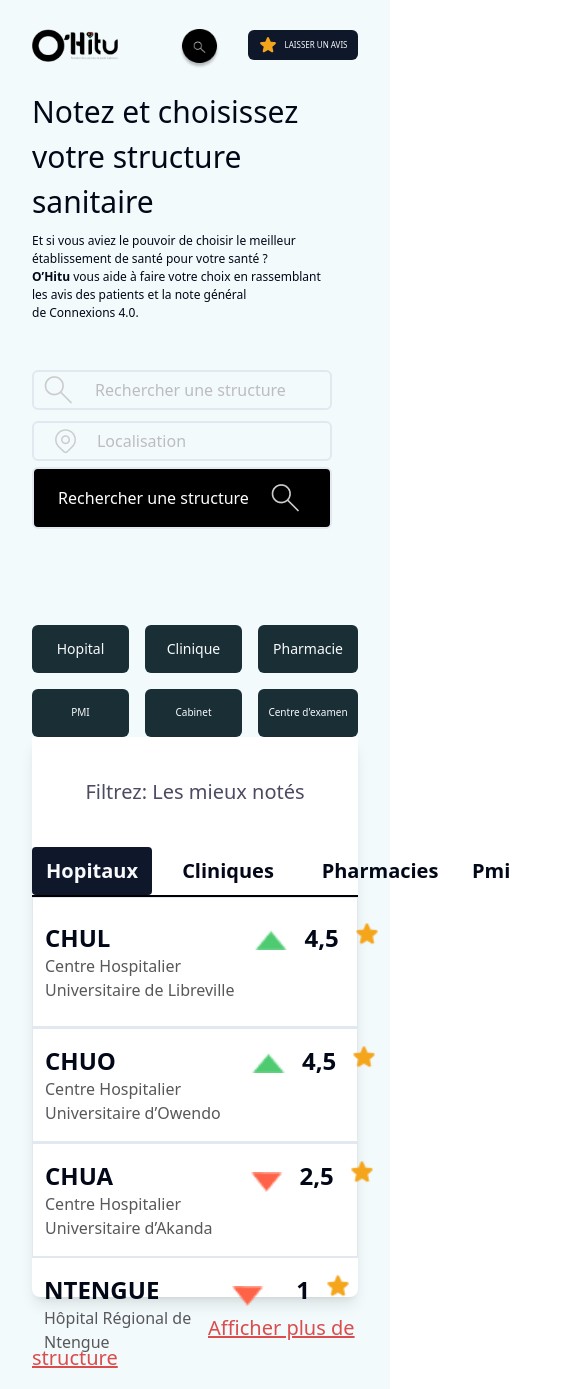
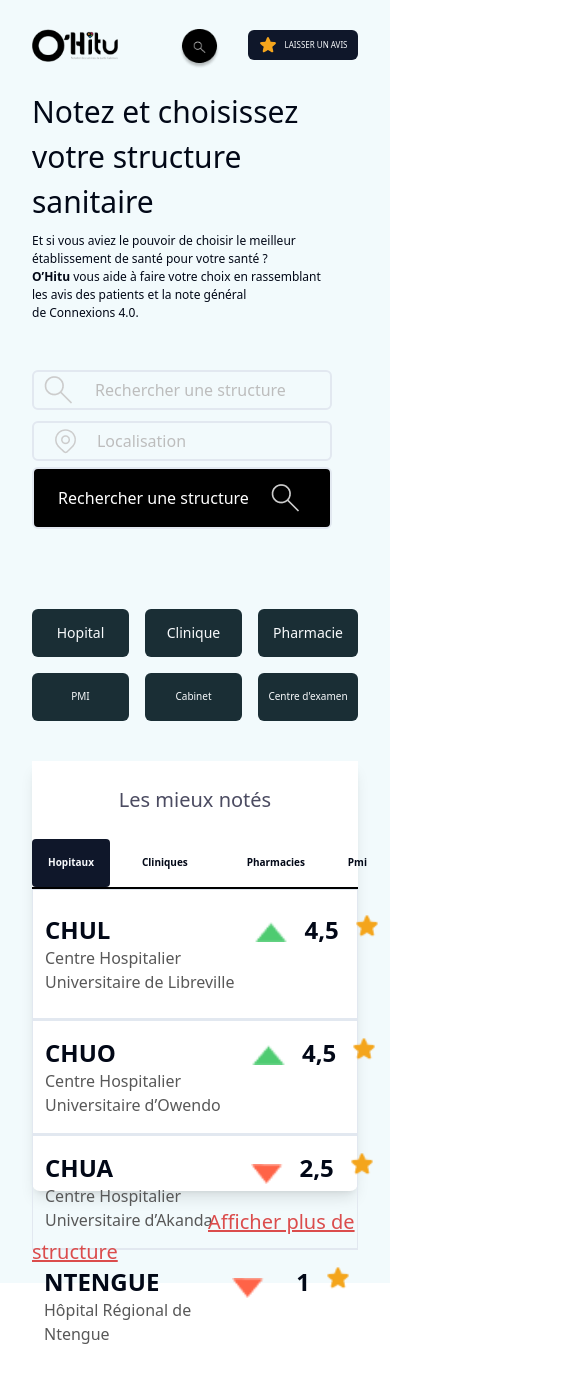
Before and after one commit to JojoELITE/O-Hitu-vite-project, a React (Vite) app: page / in a window 390 px wide. Shown: the whole page, 574 px wide, since content can reach past the window. After the commit the page ends 1362 px from the top, so only its background shows below. Built offline with nearby package versions, Linux system fonts and the light colour scheme.

Commit message:
fin de la version mobile , debut desktop

```diff
--- a/src/pages/Home.jsx
+++ b/src/pages/Home.jsx
@@ -118,7 +118,7 @@ function Home() {
 
 
 
-                <div className="flex gap-4 mt-4 lg:mt-0">
+                <div className="flex gap-4 mt- lg:mt-0">
                     <Button className=" w-[100px] lg:w-[141.25px] h-[48px] bg-[#1A2E35]" variant="">Hopital</Button>
                     <Button className=" w-[100px] lg:w-[141.25px] h-[48px] bg-[#1A2E35]" variant="">Clinique</Button>
                     <Button className=" w-[100px] lg:w-[141.25px] h-[48px] bg-[#1A2E35]" variant="">Pharmacie</Button>
@@ -131,20 +131,22 @@ function Home() {
                     <Button className="w-[100px] h-[48px] bg-[#1A2E35] text-[10px]" variant="">Centre d'examen</Button>
                 </div>
 
-
             </div>
 
-            <div>
+            <div className="mt-10 lg:mt-0">
 
-                <div className="h-[560px] bg-white rounded-b-lg shadow-lg">
-                    <h2 className="text-[#4B4B61] text-center py-10 text-[20px]">Filtrez: Les mieux notés</h2>
+                <div className="h-[430px] lg:h-[560px] bg-white rounded-b-lg shadow-lg">
+                    <h2 className="text-[#4B4B61] text-center py-10 text-[20px] lg:block hidden">Filtrez: Les mieux notés</h2>
+                    <h2 className="text-[#4B4B61] text-center py-6 lg:py-10 text-[20px]  sm:block lg:hidden">Les mieux notés</h2>
+
 
                     <div className="flex gap-4 items-center border-b-2 border-black">
-                        <Button className="w-[120px] h-[48px] font-bold text-xl rounded" variant="">Hopitaux</Button>
-                        <Button className="w-[120px] h-[48px] font-bold text-xl rounded" variant="online">Cliniques</Button>
-                        <Button className="w-[120px] h-[48px] font-bold text-xl rounded ml-4" variant="online">Pharmacies</Button>
-                        <Button className="w-[100px] h-[48px] font-bold text-xl rounded" variant="online">Pmi</Button>
-                        <Button className="h-[48px] font-bold text-xl rounded" variant="online">
+                        <Button className="w-[80px] lg:w-[120px] h-[48px] font-bold text-[10px] lg:text-xl rounded" variant="">Hopitaux</Button>
+                        <Button className="w-[80px] lg:w-[120px] h-[48px] font-bold text-[10px] lg:text-xl rounded" variant="online">Cliniques</Button>
+                        <Button className="w-[80px] lg:w-[120px] h-[48px] font-bold text-[10px] lg:text-xl rounded ml-4" variant="online">Pharmacies</Button>
+                        <Button className="w-[80px] lg:w-[100px] h-[48px] font-bold text-[10px] lg:text-xl rounded" variant="online">Pmi</Button>
+
+                        <Button className="h-[48px] font-bold text-xl rounded lg:block hidden" variant="online">
                             <img className="h-6" src="assets/ph_caret-up-bold.png" alt="logo"/>
                         </Button>
                     </div>
```
